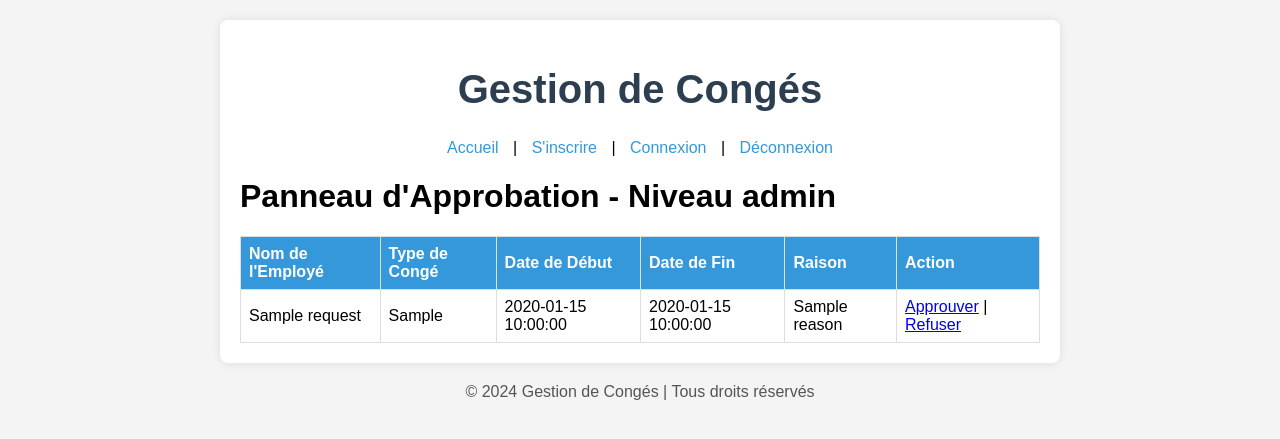
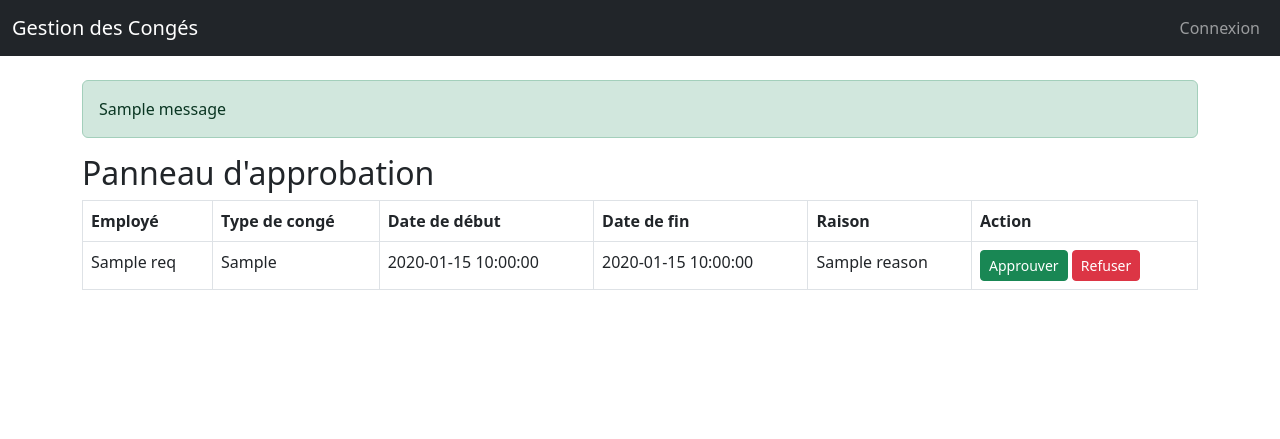
Before and after one commit to ColiseeRBX/conges, a Flask app: template templates/approve_panel.html in a window 1280 px wide. Shown: the top 439 px of the page. Run offline with Flask 2, Linux system fonts and the light colour scheme; the template is opened without the code that fills it: most values are stand-ins (such as "Sample title", 1, 10 or a date in 2020); one stand-in notice (Sample message) is shown.

Commit message:
Initial commit

```diff
--- a/app.py
+++ b/app.py
@@ -1,13 +1,14 @@
-from flask import Flask, render_template, request, redirect, url_for, session
+from flask import Flask, render_template, request, redirect, url_for, session, flash
 
 app = Flask(__name__)
 app.secret_key = 'votre_cle_secrete'
 
 # Simuler une base de données pour les utilisateurs, leurs mots de passe et rôles
 users = {
-    'anne.sophie': 'keirel123',
-    'bernard.vanalderwelt': 'vanalderwelt123',
-    'bertrand.millet': 'millet123'
+    'anne.sophie': 'ClsRbx59',
+    'bernard.vanalderwelt': 'ClsRbx59',
+    'bertrand.millet': 'ClsRbx59',
+    'bbouzakri': 'ClsRbx59'
 }
 
 roles = {
@@ -22,6 +23,7 @@ leave_requests = []
 # Statut des approbations
 STATUS = ["En attente", "Approuvé par Anne-Sophie", "Approuvé par Bernard", "Approuvé par Bertrand", "Refusé"]
 
+
 class LeaveRequest:
     def __init__(self, employee_name, leave_type, start_date, end_date, reason):
         self.employee_name = employee_name
@@ -32,48 +34,60 @@ class LeaveRequest:
         self.status = STATUS[0]
         self.current_approval_stage = 0
 
-# Route d'inscription pour les nouveaux utilisateurs
-@app.route('/register', methods=['GET', 'POST'])
-def register():
-    if request.method == 'POST':
-        username = request.form['username']
-        password = request.form['password']
-        role = int(request.form.get('role', 0))
 
-        if username in users:
-            return "Nom d'utilisateur déjà utilisé.", 400
-
-        users[username] = password
-        roles[username] = role
-
-        return redirect(url_for('login'))
-    return render_template('register.html')
-
-# Page d'accueil pour soumettre une demande de congé
 @app.route('/')
 def index():
     if 'username' not in session:
         return redirect(url_for('login'))
     return render_template('index.html')
 
-# Soumettre une demande de congé
-@app.route('/submit', methods=['POST'])
+
+@app.route('/login', methods=['GET', 'POST'])
+def login():
+    if request.method == 'POST':
+        username = request.form['username']
+        password = request.form['password']
+
+        if username in users and users[username] == password:
+            session['username'] = username
+            flash('Connexion réussie.', 'success')
+            return redirect(url_for('index'))
+        flash('Nom d\'utilisateur ou mot de passe incorrect.', 'danger')
+    return render_template('login.html')
+
+
+@app.route('/logout')
+def logout():
+    session.pop('username', None)
+    flash('Vous êtes déconnecté.', 'info')
+    return redirect(url_for('login'))
+
+
+@app.route('/submit', methods=['GET', 'POST'])
 def submit_leave_request():
     if 'username' not in session:
         return redirect(url_for('login'))
 
-    employee_name = session['username']
-    leave_type = request.form['leave_type']
-    start_date = request.form['start_date']
-    end_date = request.form['end_date']
-    reason = request.form['reason']
+    if request.method == 'POST':
+        leave_type = request.form['leave_type']
+        start_date = request.form['start_date']
+        end_date = request.form['end_date']
+        reason = request.form['reason']
 
-    new_request = LeaveRequest(employee_name, leave_type, start_date, end_date, reason)
-    leave_requests.append(new_request)
+        if not all([leave_type, start_date, end_date, reason]):
+            flash('Tous les champs sont obligatoires.', 'warning')
+            return redirect(url_for('submit_leave_request'))
 
-    return redirect(url_for('leave_status'))
+        employee_name = session['username']
+        new_request = LeaveRequest(employee_name, leave_type, start_date, end_date, reason)
+        leave_requests.append(new_request)
 
-# Afficher les demandes de congé pour l'utilisateur connecté
+        flash('Demande de congé soumise avec succès.', 'success')
+        return redirect(url_for('leave_status'))
+
+    return render_template('submit.html')
+
+
 @app.route('/status')
 def leave_status():
     if 'username' not in session:
@@ -83,20 +97,7 @@ def leave_status():
     user_leave_requests = [req for req in leave_requests if req.employee_name == employee_name]
     return render_template('status.html', leave_requests=user_leave_requests)
 
-# Page de connexion pour les utilisateurs
-@app.route('/login', methods=['GET', 'POST'])
-def login():
-    if request.method == 'POST':
-        username = request.form['username']
-        password = request.form['password']
 
-        if username in users and users[username] == password:
-            session['username'] = username
-            return redirect(url_for('index'))
-        return "Nom d'utilisateur ou mot de passe incorrect", 401
-    return render_template('login.html')
-
-# Panneau d'approbation réservé aux responsables connectés
 @app.route('/approve_panel')
 def approve_panel():
     if 'username' not in session:
@@ -105,37 +106,35 @@ def approve_panel():
     username = session['username']
     approver_role = roles.get(username)
     if approver_role is None:
-        return "Accès interdit", 403
+        flash('Accès interdit.', 'danger')
+        return redirect(url_for('index'))
 
     requests_for_approver = [req for req in leave_requests if req.current_approval_stage == approver_role - 1]
     return render_template('approve_panel.html', leave_requests=requests_for_approver, approver_role=approver_role)
 
-# Approbation ou refus par les responsables
-@app.route('/approve/<int:request_id>/<int:approver>')
-def approve_leave(request_id, approver):
+
+@app.route('/approve/<int:request_id>/<int:decision>')
+def approve_leave(request_id, decision):
     if 'username' not in session:
         return redirect(url_for('login'))
 
     username = session['username']
     approver_role = roles.get(username)
-    if approver_role is None:
-        return "Accès interdit", 403
+    if approver_role is None or request_id >= len(leave_requests):
+        flash('Action interdite.', 'danger')
+        return redirect(url_for('approve_panel'))
 
-    if request_id < len(leave_requests):
-        leave_request = leave_requests[request_id]
-        if approver == approver_role and approver == leave_request.current_approval_stage + 1:
-            leave_request.current_approval_stage += 1
-            leave_request.status = STATUS[leave_request.current_approval_stage]
-        elif approver == 0:
-            leave_request.status = STATUS[4]
+    leave_request = leave_requests[request_id]
+    if decision == 1 and approver_role == leave_request.current_approval_stage + 1:
+        leave_request.current_approval_stage += 1
+        leave_request.status = STATUS[leave_request.current_approval_stage]
+        flash('Demande approuvée.', 'success')
+    elif decision == 0:
+        leave_request.status = STATUS[4]
+        flash('Demande refusée.', 'danger')
 
     return redirect(url_for('approve_panel'))
 
-# Déconnexion de l'utilisateur
-@app.route('/logout')
-def logout():
-    session.pop('username', None)
-    return redirect(url_for('login'))
 
 if __name__ == '__main__':
-    app.run(host='0.0.0.0', port=6000)
+    app.run(debug=True)
--- a/templates/approve_panel.html
+++ b/templates/approve_panel.html
@@ -1,34 +1,36 @@
 {% extends "base.html" %}
-
-{% block title %}Panneau d'Approbation{% endblock %}
-
+{% block title %}Panneau d'approbation{% endblock %}
 {% block content %}
-<h1>Panneau d'Approbation - Niveau {{ approver_role }}</h1>
+<h2>Panneau d'approbation</h2>
 {% if leave_requests %}
-    <table>
+<table class="table table-bordered">
+    <thead>
         <tr>
-            <th>Nom de l'Employé</th>
-            <th>Type de Congé</th>
-            <th>Date de Début</th>
-            <th>Date de Fin</th>
+            <th>Employé</th>
+            <th>Type de congé</th>
+            <th>Date de début</th>
+            <th>Date de fin</th>
             <th>Raison</th>
             <th>Action</th>
         </tr>
-        {% for request in leave_requests %}
+    </thead>
+    <tbody>
+        {% for req in leave_requests %}
         <tr>
-            <td>{{ request.employee_name }}</td>
-            <td>{{ request.leave_type }}</td>
-            <td>{{ request.start_date }}</td>
-            <td>{{ request.end_date }}</td>
-            <td>{{ request.reason }}</td>
+            <td>{{ req.employee_name }}</td>
+            <td>{{ req.leave_type }}</td>
+            <td>{{ req.start_date }}</td>
+            <td>{{ req.end_date }}</td>
+            <td>{{ req.reason }}</td>
             <td>
-                <a href="{{ url_for('approve_leave', request_id=loop.index0, approver=approver_role) }}">Approuver</a> |
-                <a href="{{ url_for('approve_leave', request_id=loop.index0, approver=0) }}">Refuser</a>
+                <a href="{{ url_for('approve_leave', request_id=loop.index0, decision=1) }}" class="btn btn-success btn-sm">Approuver</a>
+                <a href="{{ url_for('approve_leave', request_id=loop.index0, decision=0) }}" class="btn btn-danger btn-sm">Refuser</a>
             </td>
         </tr>
         {% endfor %}
-    </table>
+    </tbody>
+</table>
 {% else %}
-    <p>Aucune demande de congé à approuver.</p>
+<p class="text-muted">Aucune demande en attente d'approbation.</p>
 {% endif %}
 {% endblock %}
--- a/templates/base.html
+++ b/templates/base.html
@@ -1,26 +1,33 @@
 <!DOCTYPE html>
-<html lang="fr">
+<html lang="en">
 <head>
     <meta charset="UTF-8">
     <meta name="viewport" content="width=device-width, initial-scale=1.0">
-    <title>{% block title %}{% endblock %}</title>
-    <link rel="stylesheet" href="{{ url_for('static', filename='style.css') }}">
+    <link rel="stylesheet" href="https://cdn.jsdelivr.net/npm/bootstrap@5.3.0/dist/css/bootstrap.min.css">
+    <title>{% block title %}Gestion des Congés{% endblock %}</title>
 </head>
 <body>
-    <div class="container">
-        <header>
-            <h1>Gestion de Congés</h1>
-            <nav>
-                <a href="{{ url_for('index') }}">Accueil</a> |
-                <a href="{{ url_for('register') }}">S'inscrire</a> |
-                <a href="{{ url_for('login') }}">Connexion</a> |
-                <a href="{{ url_for('logout') }}">Déconnexion</a>
-            </nav>
-        </header>
-        {% block content %}{% endblock %}
+<nav class="navbar navbar-expand-lg navbar-dark bg-dark">
+    <div class="container-fluid">
+        <a class="navbar-brand" href="/">Gestion des Congés</a>
+        <ul class="navbar-nav ms-auto">
+            {% if session.get('username') %}
+                <li class="nav-item"><a class="nav-link" href="/logout">Déconnexion</a></li>
+            {% else %}
+                <li class="nav-item"><a class="nav-link" href="/login">Connexion</a></li>
+            {% endif %}
+        </ul>
     </div>
-    <footer>
-        <p>&copy; 2024 Gestion de Congés | Tous droits réservés</p>
-    </footer>
+</nav>
+<div class="container mt-4">
+    {% with messages = get_flashed_messages(with_categories=True) %}
+        {% if messages %}
+            {% for category, message in messages %}
+                <div class="alert alert-{{ category }}" role="alert">{{ message }}</div>
+            {% endfor %}
+        {% endif %}
+    {% endwith %}
+    {% block content %}{% endblock %}
+</div>
 </body>
 </html>
```
Also changed, not shown: templates/index.html (+9 -21 lines), templates/login.html (+8 -10 lines), templates/status.html (+18 -16 lines), templates/submit.html (added, +28 -0 lines).
